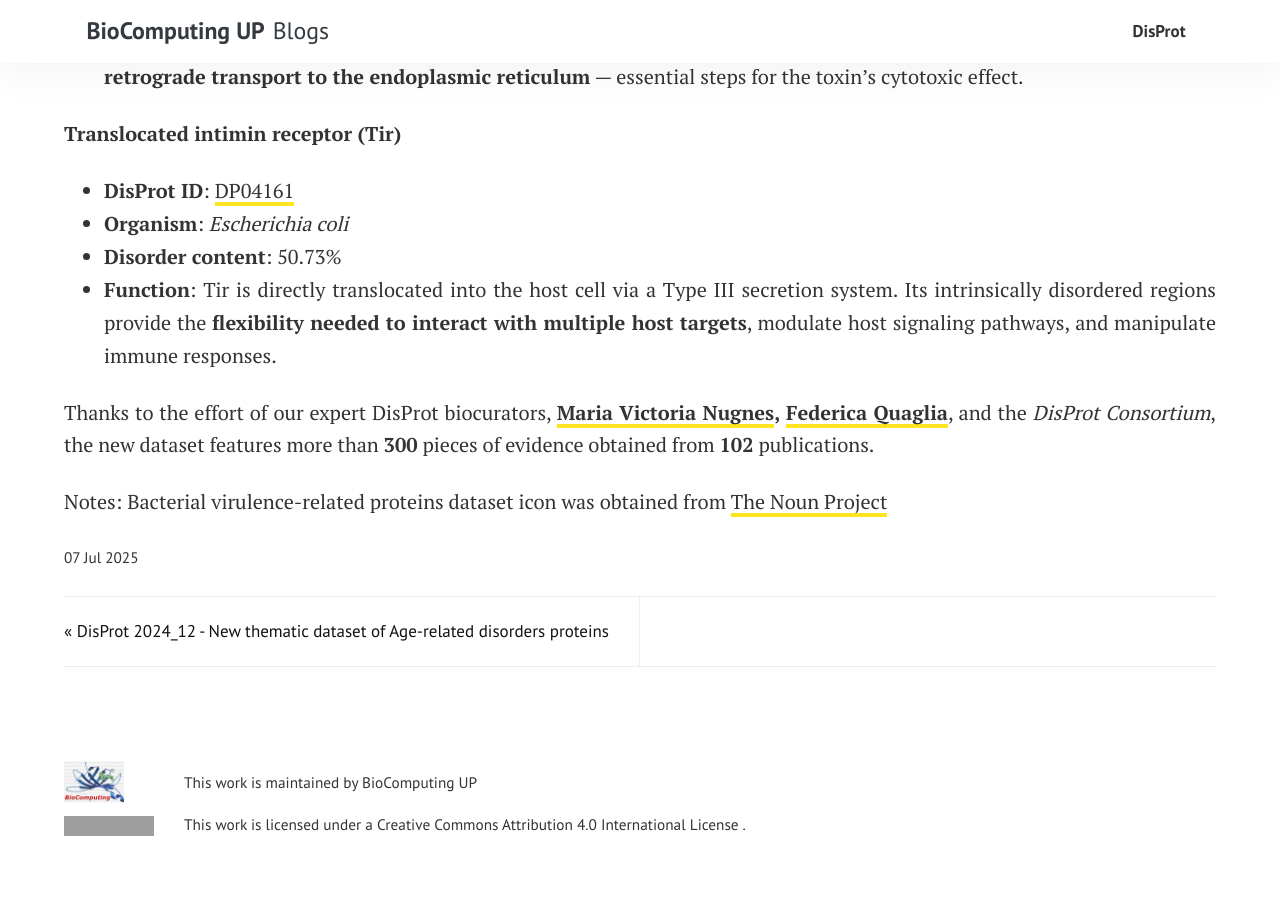
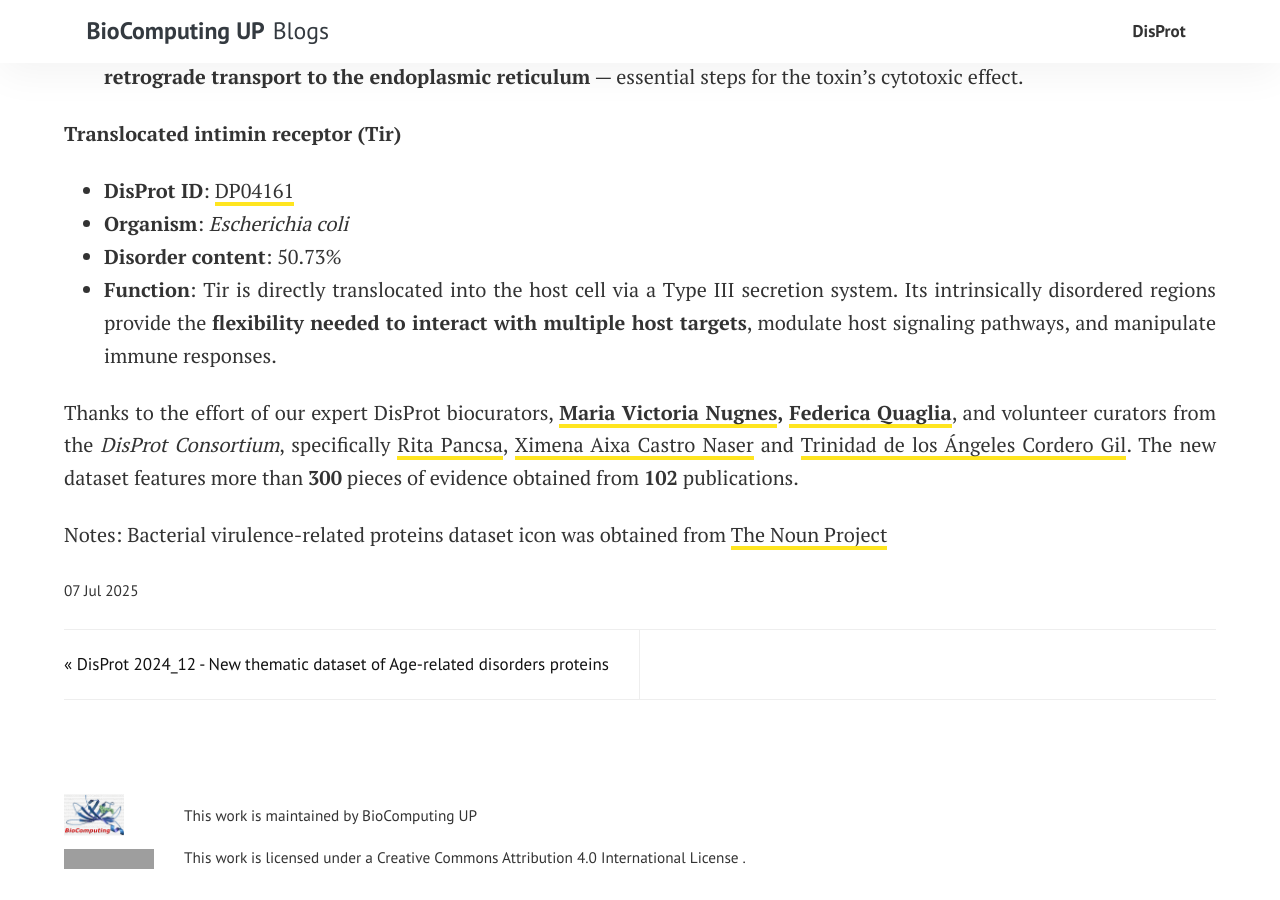
Before and after one commit to BioComputingUP/BioComputingUP.github.io, a Jekyll site: the page built from _posts/2025-07-07-release_2025_06.markdown, in a window 1280 px wide and 900 px high, scrolled down 1190 px. Built offline with Jekyll 4.4.1, drawn with Linux system fonts in a browser that asks for light colours; comment, search, counter and statistics services are not loaded; before the commit the page ends 2057 px from its top, so only the background shows below that; grey boxes are pictures that could not be loaded.

Commit message:
fix: update curator credits in release 2025_06 article

```diff
--- a/_posts/2025-07-07-release_2025_06.markdown
+++ b/_posts/2025-07-07-release_2025_06.markdown
@@ -41,6 +41,6 @@ From this dataset, we have **76 bacterial proteins**, all annotated in DisProt,
 * **Disorder content**: 50.73%
 * **Function**: Tir is directly translocated into the host cell via a Type III secretion system. Its intrinsically disordered regions provide the **flexibility needed to interact with multiple host targets**, modulate host signaling pathways, and manipulate immune responses.
 
-Thanks to the effort of our expert DisProt biocurators, **[Maria Victoria Nugnes](https://apicuron.org/curators/0000-0001-8399-7907), [Federica Quaglia](https://apicuron.org/curators/0000-0002-0341-4888)**, and the *DisProt Consortium*, the new dataset features more than **300** pieces of evidence obtained from **102** publications.
+Thanks to the effort of our expert DisProt biocurators, **[Maria Victoria Nugnes](https://apicuron.org/curators/0000-0001-8399-7907), [Federica Quaglia](https://apicuron.org/curators/0000-0002-0341-4888)**, and volunteer curators from  the *DisProt Consortium*, specifically [Rita Pancsa](https://apicuron.org/curators/0000-0003-0849-9312), [Ximena Aixa Castro Naser](https://apicuron.org/curators/0000-0002-9211-1255) and [Trinidad de los Ángeles Cordero Gil](https://apicuron.org/curators/0000-0003-4991-7170). The new dataset features more than **300** pieces of evidence obtained from **102** publications.
 
 Notes: Bacterial virulence-related proteins dataset icon was obtained from [The Noun Project](https://thenounproject.com/)
```
